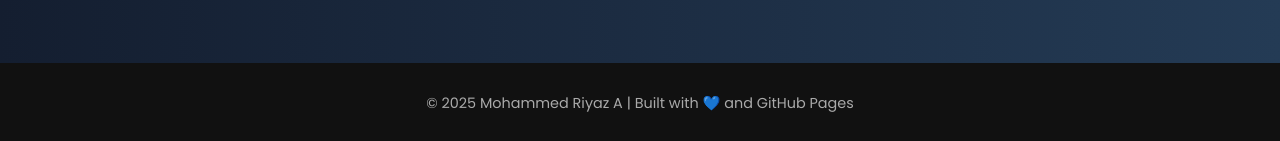
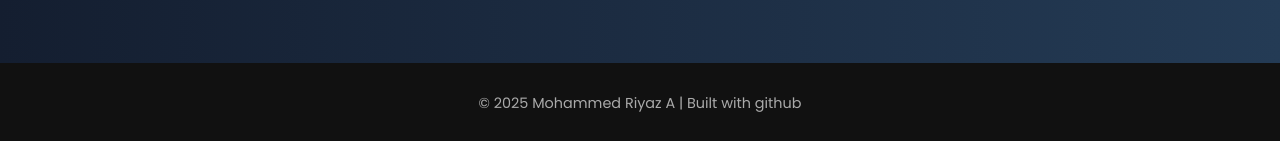
Before and after one commit to riyas-mohammed/riyaaaaz.github.io, a plain HTML site: page index.html in a window 1280 px wide. Shown: the part 1831-1972 px from the top of the page. Drawn offline with Linux system fonts and the light colour scheme.

Commit message:
Update index.html

```diff
--- a/index.html
+++ b/index.html
@@ -147,7 +147,7 @@
   </section>
 
   <footer>
-    &copy; 2025 Mohammed Riyaz A  | Built with 💙 and GitHub Pages
+    &copy; 2025 Mohammed Riyaz A  | Built with github
   </footer>
 
 </body>
```
